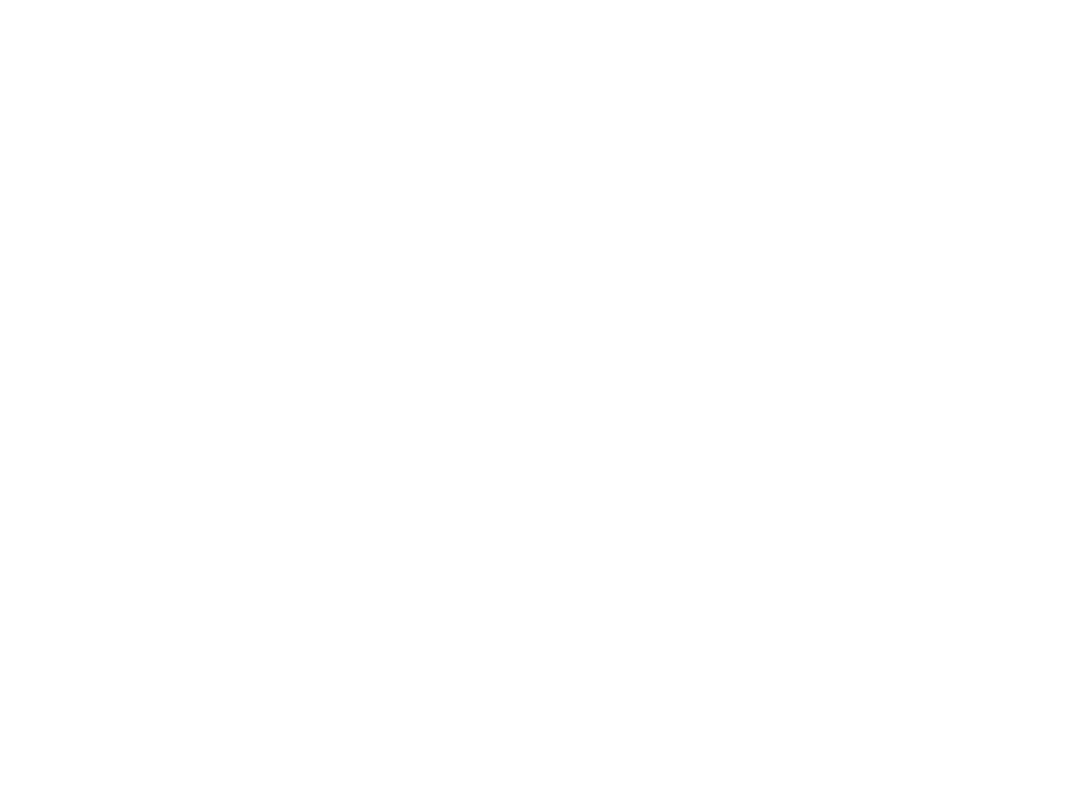
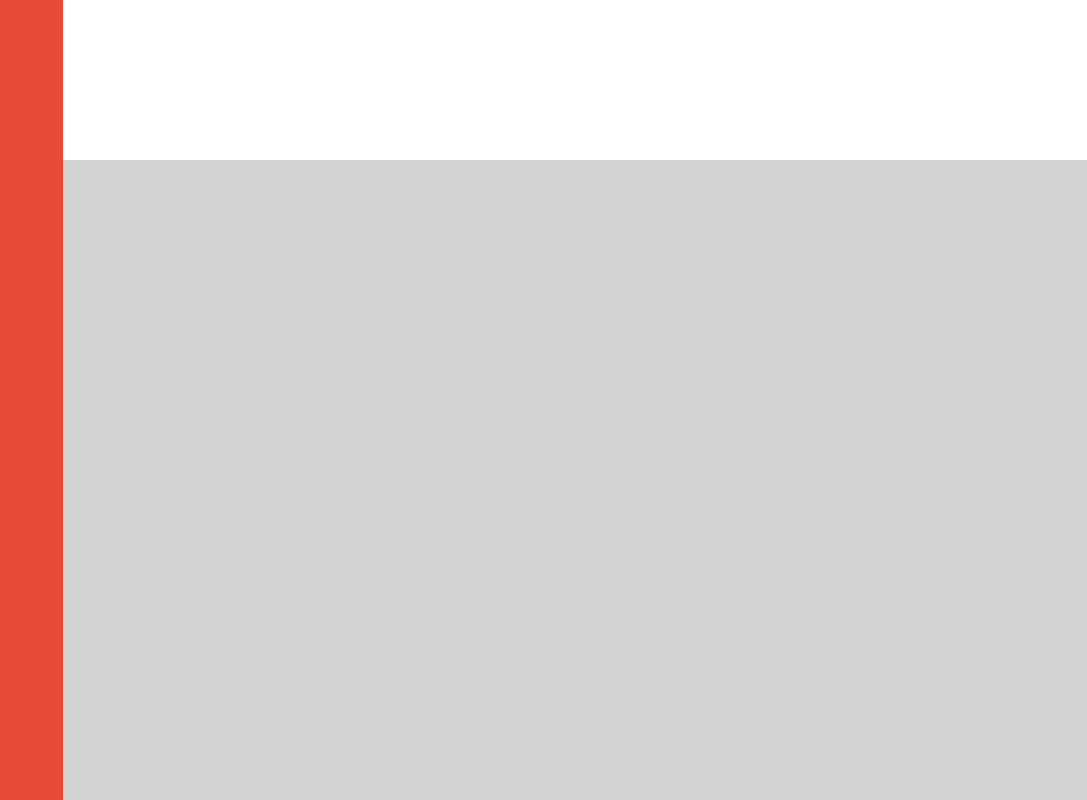
Before and after one commit to joeypizzas/odin-admin-dashboard, a plain HTML site: page index.html in a window 1280 px wide. Shown: the whole page, without its empty margins (193-1280 px from the left). Drawn offline with Linux system fonts and the light colour scheme.

Commit message:
created and styled top-level grid sections

```diff
--- a/index.html
+++ b/index.html
@@ -7,6 +7,10 @@
     <link rel="stylesheet" href="style.css">
 </head>
 <body>
-
+    <div id="dashboard-container">
+        <div id="sidebar"></div>
+        <div id="header"></div>
+        <div id="body"></div>
+    </div>
 </body>
 </html>
--- a/style.css
+++ b/style.css
@@ -1 +1,33 @@
 /* CSS for odin admin dashboard */
+
+html, body {
+    height: 100%;
+    margin: 0;
+  }
+
+body {
+    font-family: system-ui, "Segoe UI", Roboto, Helvetica, Arial, sans-serif, "Apple Color Emoji", "Segoe UI Emoji", "Segoe UI Symbol";
+  }
+
+#dashboard-container {
+    height: 100%;
+    display: grid;
+    grid-template: 1fr 4fr / 1fr 4fr;
+    grid-template-areas:
+        "sidebar header"
+        "sidebar body";
+}
+
+#sidebar {
+    grid-area: sidebar;
+    background-color: #E54B38;
+}
+
+#header {
+    grid-area: header;
+}
+
+#body {
+    grid-area: body;
+    background-color: #D3D3D3;
+}
```
Also changed, not shown: 1 other file.
